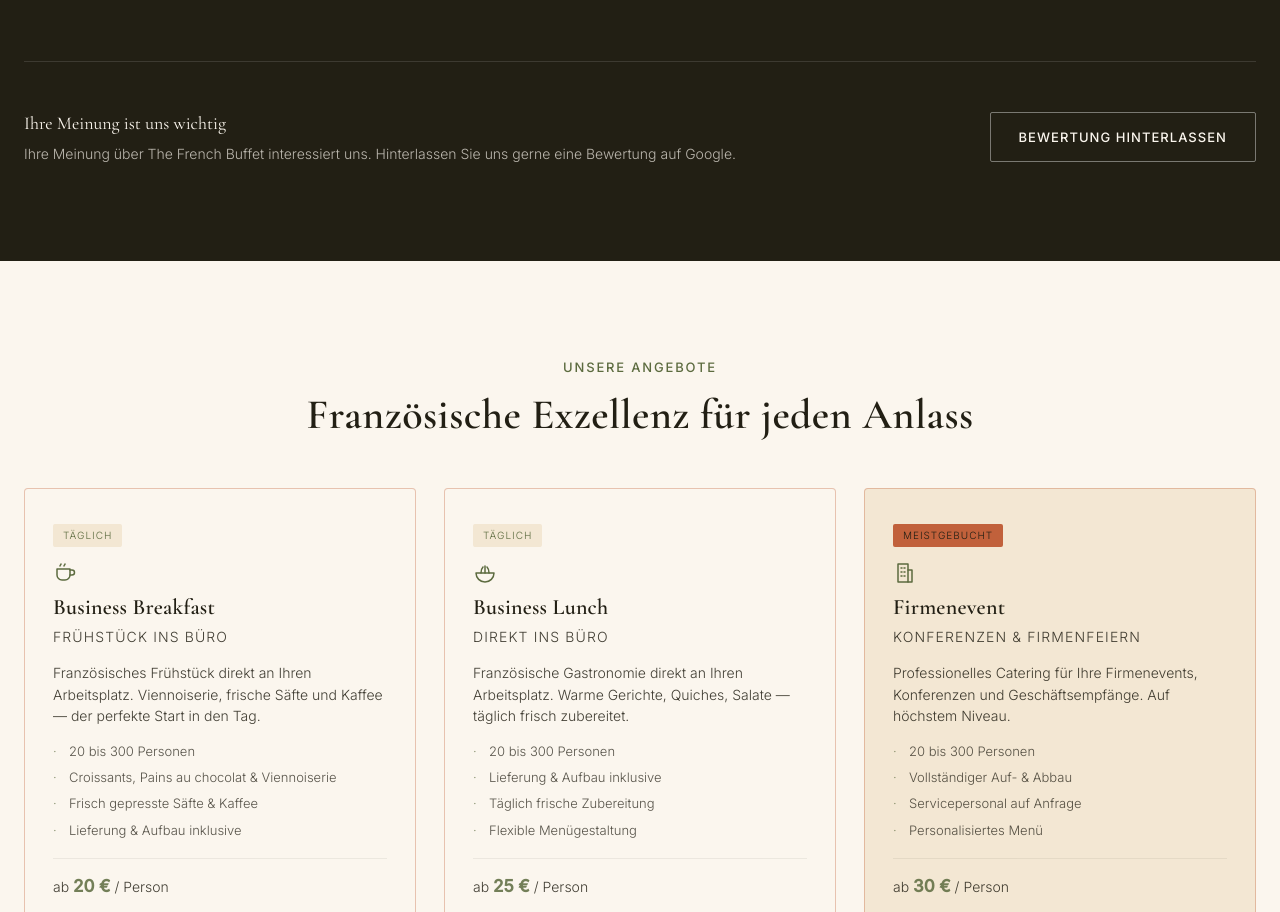
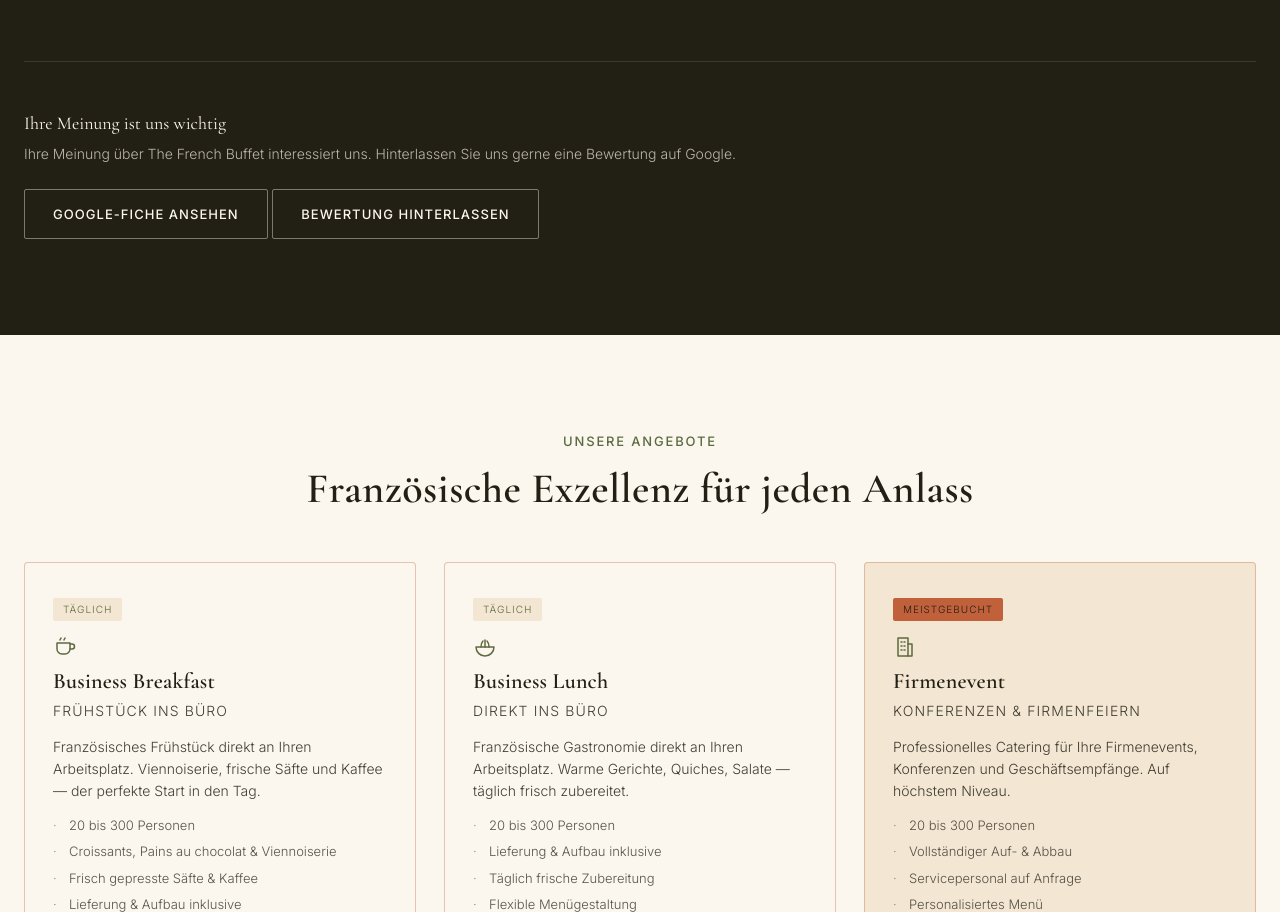
Before and after one commit to smartstocking/thefrenchbuffet-site, a plain HTML site: page index.html in a window 1280 px wide. Shown: the part 4768-5680 px from the top of the page. Drawn offline with nearby package versions, Linux system fonts and the light colour scheme.

Commit message:
Add files via upload

```diff
--- a/index.html
+++ b/index.html
@@ -300,7 +300,10 @@
         <p data-i18n="reviews.google.title">Ihre Meinung ist uns wichtig</p>
         <p class="muted" data-i18n="reviews.google.sub">Ihre Meinung über The French Buffet interessiert uns. Hinterlassen Sie uns gerne eine Bewertung auf Google.</p>
       </div>
-      <a href="https://g.page/r/CXEOb0DXXc-3EBI/review" target="_blank" rel="noopener" class="btn btn-outline-light" data-i18n="reviews.google.cta">Bewertung hinterlassen</a>
+      <div class="google-cta-actions">
+        <a href="https://share.google/OXllSe5WVZXlAoVAn" target="_blank" rel="noopener" class="btn btn-outline-light" data-i18n="reviews.google.view">Google-Fiche ansehen</a>
+        <a href="https://g.page/r/CXEOb0DXXc-3EBI/review" target="_blank" rel="noopener" class="btn btn-outline-light" data-i18n="reviews.google.cta">Bewertung hinterlassen</a>
+      </div>
     </div>
   </div>
 </section>
```
